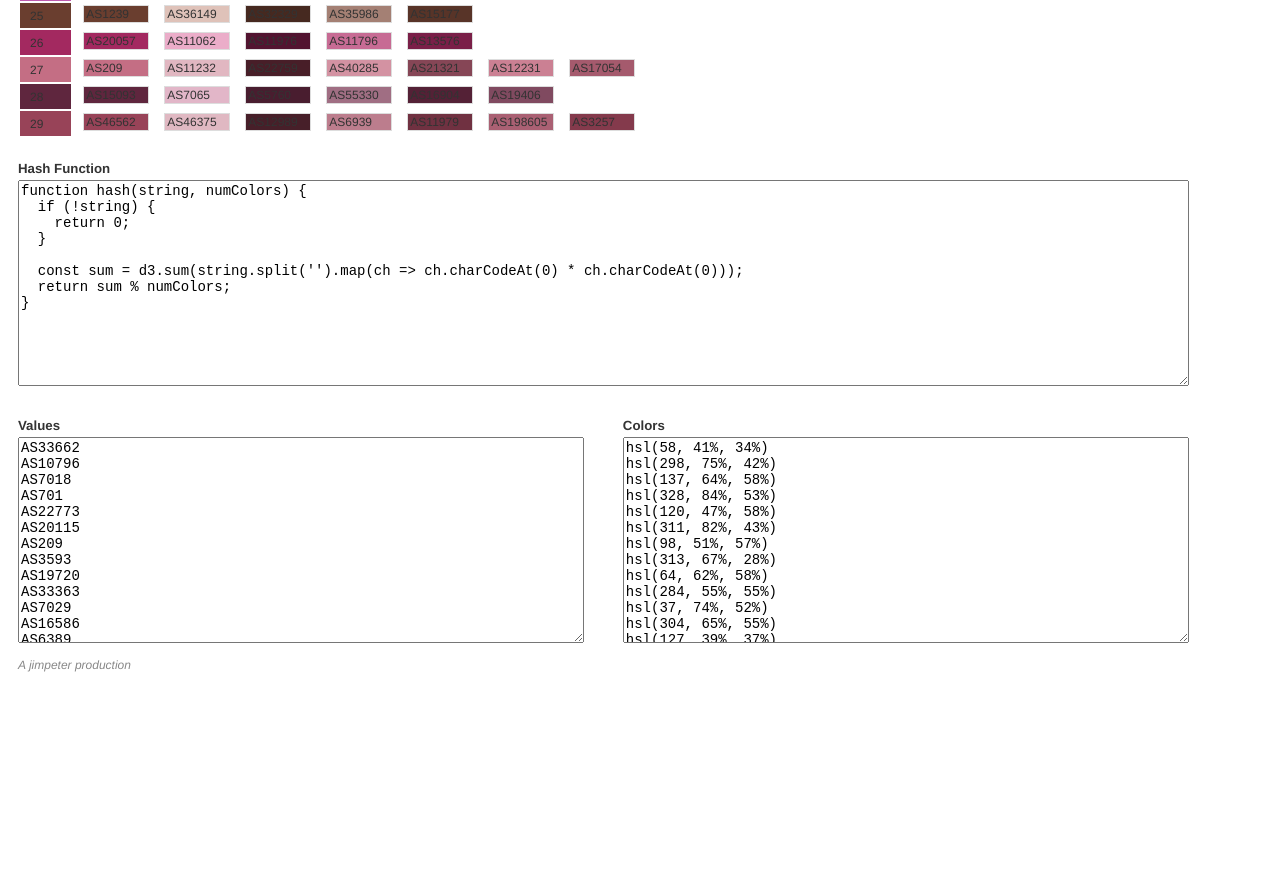
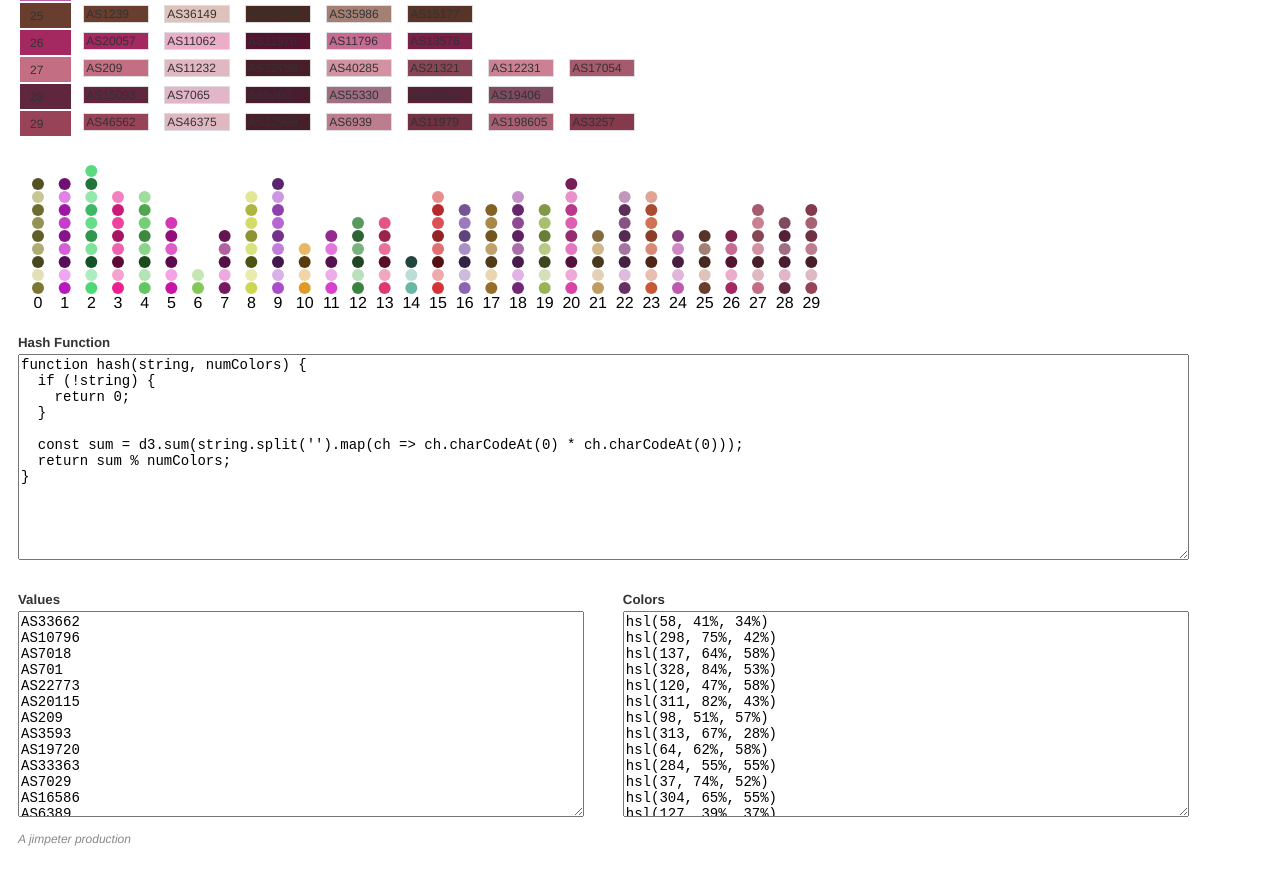
Before and after one commit to pbeshai/consistent-colors, a plain HTML site: page index.html in a window 1280 px wide. Shown: the part 800-1679 px from the top of the page. Before the commit the page ends 1505 px from the top, so only its background shows below. Drawn offline with nearby package versions, Linux system fonts and the light colour scheme.

Commit message:
Add sweet dot plot.

```diff
--- a/consistent-colors.js
+++ b/consistent-colors.js
@@ -10,6 +10,89 @@ var valuesInput;
 var colorsInput;
 var outputContainer;
 var outputTable;
+var dotplot;
+
+function createDotPlot() {
+
+  var width = 800;
+  var height = 300;
+  var margin = {top: 20, right: 20, bottom: 20, left: 20};
+
+  var radius = 6;
+  var pad = 1;
+  var svg = null;
+  var g = null;
+
+  var chart  = function(selection, data) {
+    svg = d3.select(selection).append('svg')
+      .attr('width', width + margin.right + margin.left)
+      .attr('height', height + margin.top + margin.bottom);
+
+    g = svg.append('g')
+      .attr("transform", `translate(${margin.left}, ${margin.top})`);
+  }
+
+  chart.update = function(data) {
+    const maxDots = d3.max(data, (d) => d.values.length);
+    console.log('update')
+    console.log(maxDots)
+
+    height = (radius * 2 + pad) * maxDots
+
+    svg.attr('height', height + margin.top + margin.bottom);
+
+    const dataKeys = data.map((d) => d.key)
+
+    const xScale = d3.scaleBand()
+      .domain(dataKeys)
+      .range([0, width]);
+
+    const keys = g.selectAll('.key')
+      .data(dataKeys)
+    const keysE = keys.enter()
+      .append('text')
+      .classed('key', true);
+
+    keys.merge(keysE)
+      .attr('x', (d) => xScale(d))
+      .attr('y', height + margin.bottom )
+      .attr('text-anchor', 'middle')
+      .text((d) => d);
+
+    keys.exit().remove();
+
+    g.selectAll('.col').remove();
+
+    const columns = g.selectAll('.col')
+      .data(data, (d) => d.key)
+
+    const columnsE = columns.enter()
+      .append('g')
+      .classed('col', true);
+
+    columns.merge(columnsE)
+      .attr('transform', (d) => `translate(${xScale(d.key)},${height})`)
+
+    columns.exit().remove();
+
+    const dots = columnsE.selectAll('.dot')
+      .data((d) => d.values, (d) => d)
+
+    const dotsE = dots.enter()
+      .append('circle')
+      .classed('dot', true)
+
+    dots.merge(dotsE)
+      .attr('r', radius)
+      .attr('cx', 0)
+      .attr('cy', (d, i) => (radius * 2 + pad) * -i)
+      .attr('fill', (d) => mapped[d]);
+
+    dots.exit().remove();
+  }
+
+  return chart;
+}
 
 function readInputs() {
   // read in values from text areas
@@ -25,6 +108,7 @@ function readInputs() {
 
   // compute mapping using hash function
   mapped = colorsFor(colors, values, hash);
+
 
   console.log('got hash =', hash);
   console.log('got values =', values);
@@ -81,6 +165,7 @@ function update() {
 
   // output the mapping
   updateTable(overlaps);
+  dotplot.update(overlaps);
 }
 
 
@@ -91,6 +176,9 @@ function setup() {
   colorsInput = d3.select('.colors-input');
   outputContainer = d3.select('.output');
   outputTable = outputContainer.select('table');
+
+  dotplot = createDotPlot();
+  dotplot('.dotplot-container');
 
   d3.select('.recompute').on('click', update);
   d3.select('.input').on('input', update);
--- a/index.html
+++ b/index.html
@@ -22,6 +22,7 @@
         </tbody>
       </table>
     </div>
+    <div class="dotplot-container"></div>
     <div class="hash-function-container">
       <h5>Hash Function</h5>
 <textarea class="hash-function-input input">
```
